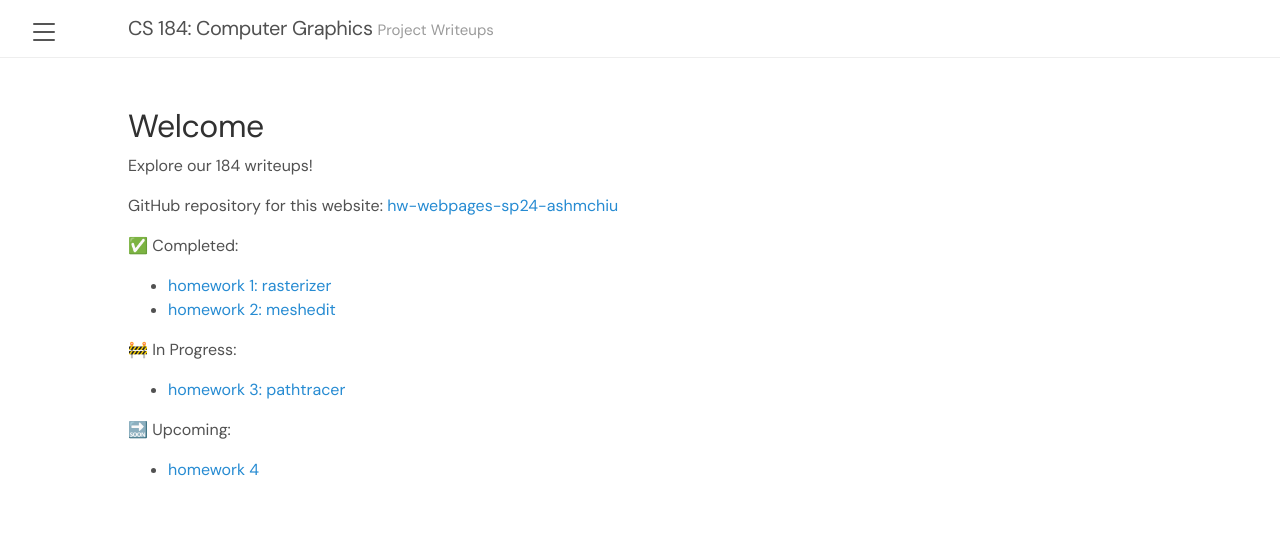
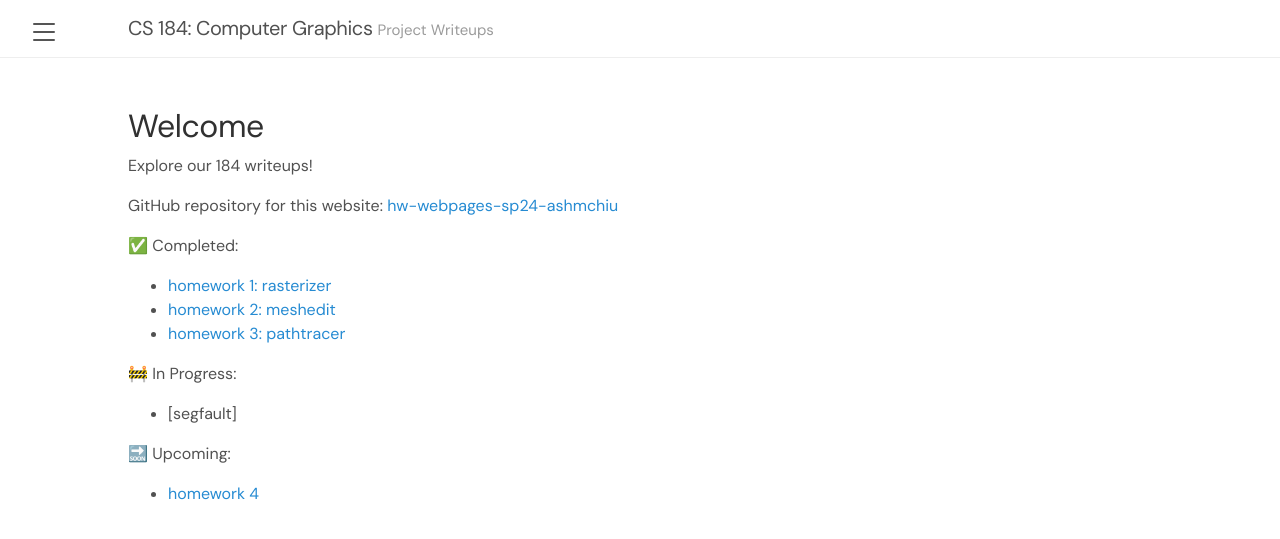
Before and after one commit to cal-cs184-student/hw-webpages-sp24-ashmchiu, a Jekyll site: the page built from index.md, in a window 1280 px wide. Shown: the top 539 px of the page. Built offline with Jekyll 4.4.1, drawn with Linux system fonts in a browser that asks for light colours.

```diff
--- a/index.md
+++ b/index.md
@@ -10,11 +10,12 @@
 GitHub repository for this website: [hw-webpages-sp24-ashmchiu](https://github.com/cal-cs184-student/hw-webpages-sp24-ashmchiu)
 
 ✅ Completed:
-- [homework 1: rasterizer](/hw-webpages-sp24-ashmchiu/hw1)
-- [homework 2: meshedit](/hw-webpages-sp24-ashmchiu/hw2)
+- [homework 1: rasterizer](/hw1.md)
+- [homework 2: meshedit](/hw2.md)
+- [homework 3: pathtracer](/hw3.md)
 
 🚧 In Progress:
-- [homework 3: pathtracer](/hw-webpages-sp24-ashmchiu/hw3)
+- [segfault]
 
 🔜 Upcoming:
 - [homework 4](/hw-webpages-sp24-ashmchiu/hw4)
```
Also changed, not shown: hw3.md (+2 -4 lines).
